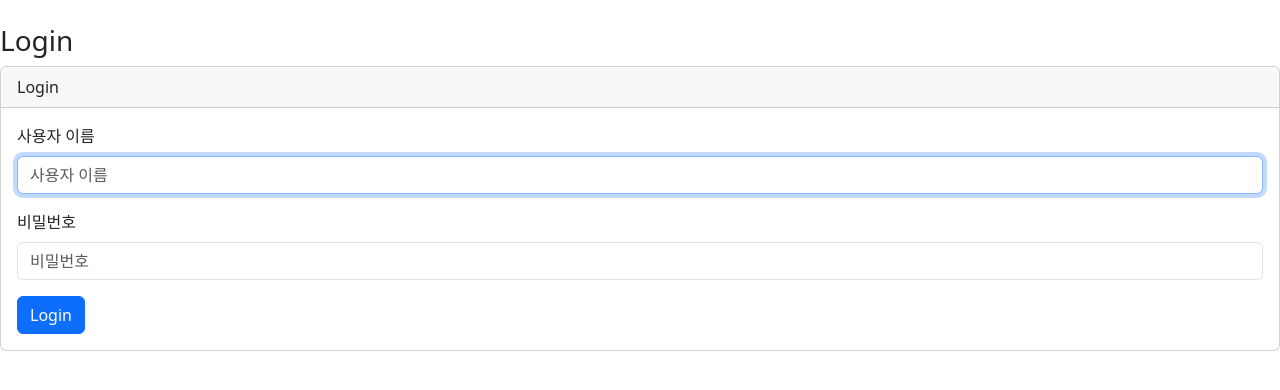
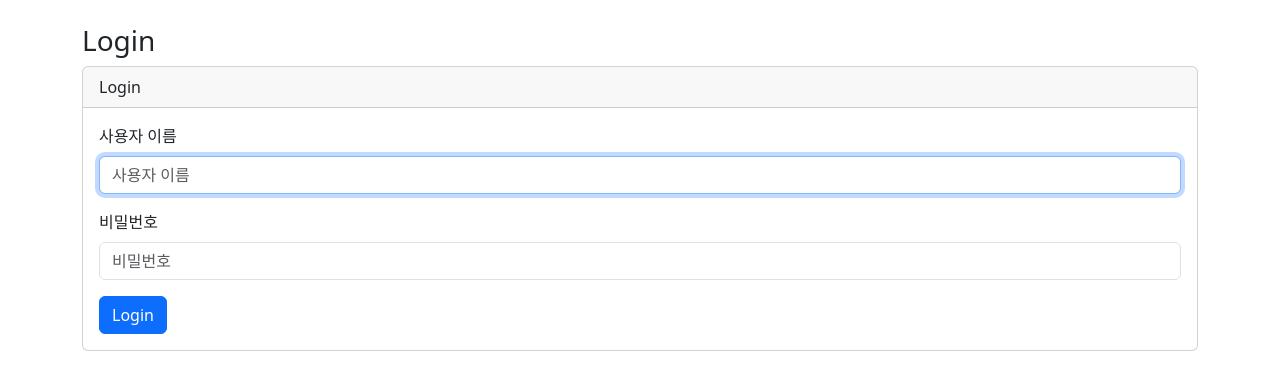
Before and after one commit to sonhaechang/askdjango_chat, a Django app: page /accounts/login/ in a window 1280 px wide. Shown: the part 73-463 px from the top of the page. Run offline with Django 4.2, Linux system fonts and the light colour scheme; some libraries are stand-ins or nearby versions.

Commit message:
refector: Add basic layout in block content
1. templates/container/base.html에 {% block content %}{% endblock %}에 container, row, col-sm-12 추가

```diff
--- a/templates/container/base.html
+++ b/templates/container/base.html
@@ -20,9 +20,13 @@
 
         {% bootstrap_messages %}
 
-        <div id="main">
-            {% block content %}
-            {% endblock %}
+        <div id="main" class="container">
+            <div class="row">
+                <div class="col-sm-12">
+                    {% block content %}
+                    {% endblock %}
+                </div>
+            </div>
         </div>
 
         {% block script %}{% endblock %}
```
